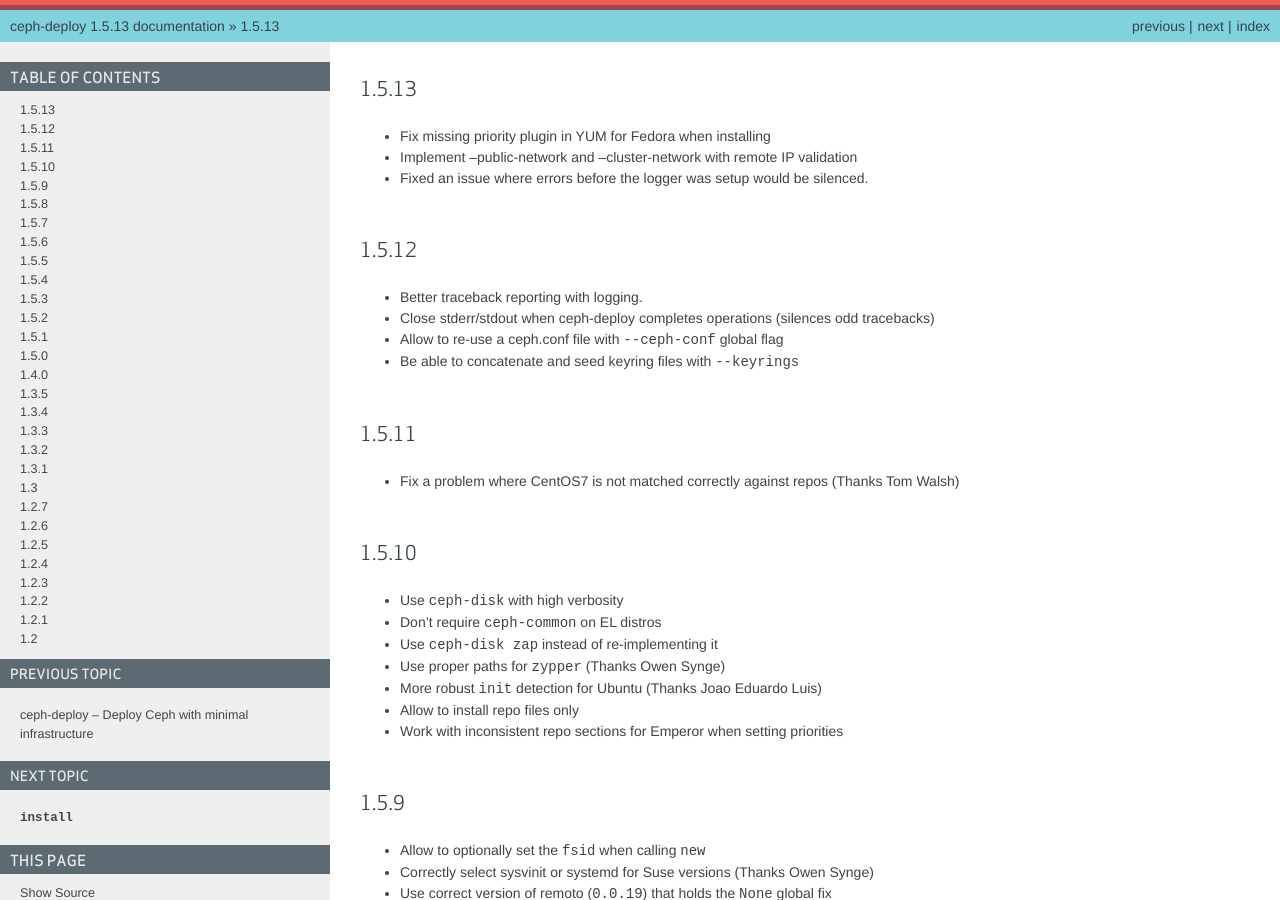
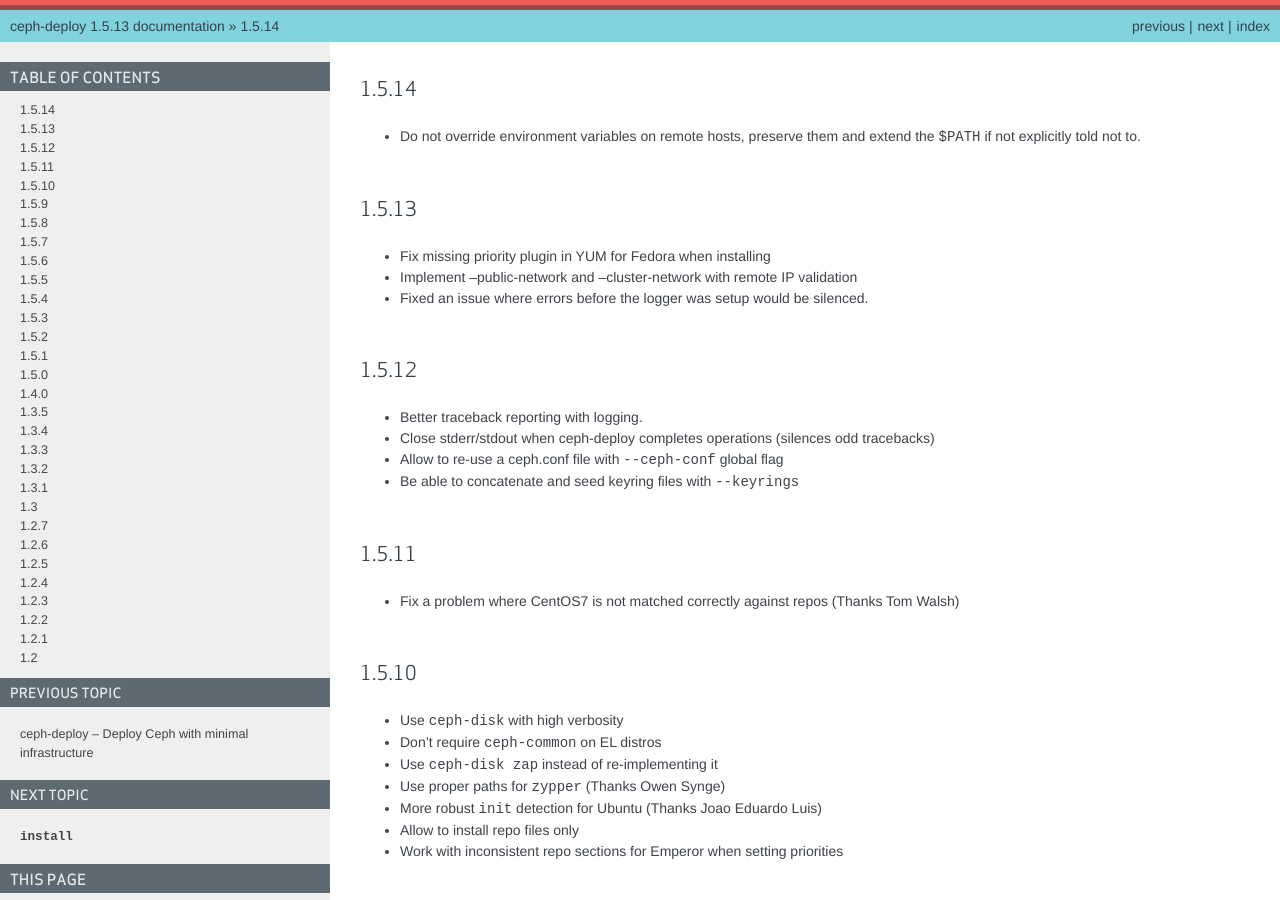
Before and after one commit to ceph/ceph-deploy, a Sphinx documentation site: the page built from docs/source/changelog.rst, in a window 1280 px wide and 900 px high. Built offline with Sphinx 7.4.7, drawn with Linux system fonts in a browser that asks for light colours.

Commit message:
update the changelog
Signed-off-by: Alfredo Deza <alfredo.deza@inktank.com>

```diff
--- a/docs/source/changelog.rst
+++ b/docs/source/changelog.rst
@@ -1,3 +1,8 @@
+1.5.14
+------
+* Do not override environment variables on remote hosts, preserve them and
+  extend the ``$PATH`` if not explicitly told not to.
+
 1.5.13
 ------
 * Fix missing priority plugin in YUM for Fedora when installing
```
